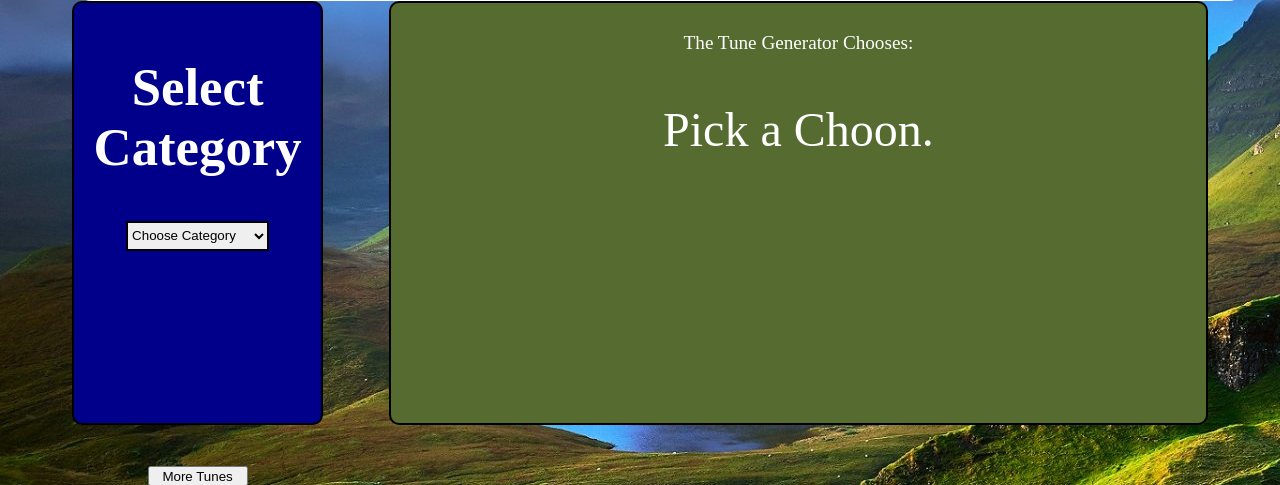
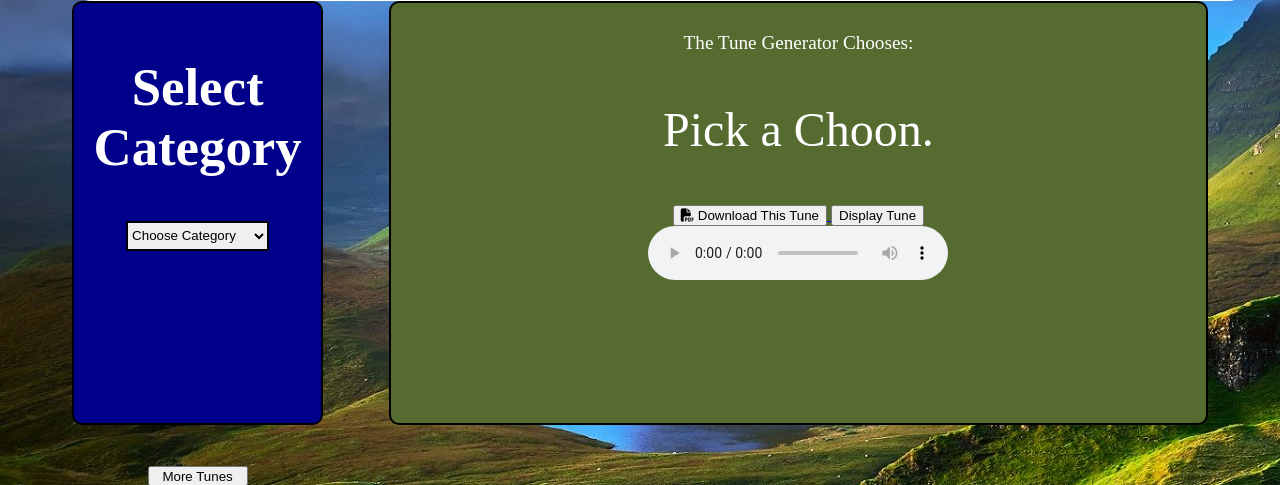
Before and after one commit to CristopherMRodriguez/pipes, a PHP site: page / in a window 1280 px wide. Shown: the part 238-723 px from the top of the page. Run offline with PHP 8.4, Linux system fonts and the light colour scheme; some libraries are stand-ins or nearby versions.

Commit message:
Added Download, display, and audio control button.

```diff
--- a/index.php
+++ b/index.php
@@ -5,6 +5,8 @@
     <title>Pipe Tune Generator</title>
     <link rel="stylesheet" type="text/css" href="styles.css">
     <script type="text/javascript" src="js.js"></script>
+    <script src="https://kit.fontawesome.com/c4e9bbec73.js" crossorigin="anonymous"></script>
+
   </head>
 
   <body>
@@ -16,7 +18,7 @@
         </div>
 	  </div>
 		  <a class="nav" href="mailto:crod1234@gmail.com?Subject=Pipe%20Generator">Email</a>
-	    </div>
+
       <div id="headerLeft">
         <h1>
           Tune Generator
@@ -26,7 +28,7 @@
 	    <img id="bagpipe" src="bagpipe.jpg" alt="A Bagpipe">
       </div>
      </header>
-   <section id="bigGen">
+   <section id="gGen">
     <div class="gen">
     <form id="pickTune">
       <h2>Select<br> Category</h2>
@@ -57,7 +59,7 @@
          </select>
         </p>
       </form>
-        <input id="buttonAgain" type="button" value="More Tunes" onclick="beba();"
+      <input class="button" id="buttonAgain" type="button" value="More Tunes" onclick="beba();"
       </div>
     </section>
 
@@ -66,6 +68,21 @@
           The Tune Generator Chooses:
       </p>
       <p id="tune">Pick a Choon.</p>
+
+      <a href="tunes/Book03%2018a.pdf" target="_blank" download>
+        <button class="button"><i class="fas fa-file-pdf"></i>     Download This Tune</button>
+	  </a>
+
+	  <a href="tunes/Book03%2018a.pdf" target="_blank">
+		   <button class="button">Display Tune</button>
+	  <br>
+
+	  <audio controls>
+        <source src="horse.ogg" type="audio/ogg">
+        <source src="horse.mp3" type="audio/mpeg">
+      Your browser does not support the audio element.
+      </audio>
+
     </div>
 
   </body>
```
Lines whose indentation alone changed are shown as unchanged.
